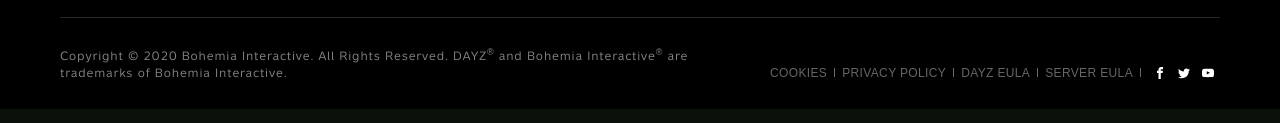
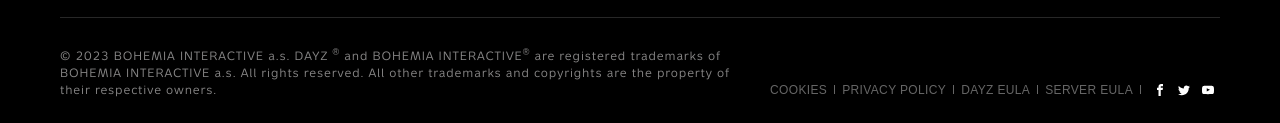
Before and after one commit to Nikitacauselove/buy-dayz, a website: page src/index.html in a window 1280 px wide. Shown: the part 2659-2782 px from the top of the page. Drawn offline with nearby package versions, Linux system fonts and the light colour scheme.

Commit message:
Add footer information

```diff
--- a/Gruntfile.js
+++ b/Gruntfile.js
@@ -6,7 +6,7 @@ module.exports = function(grunt) {
                 src: 'src/index.html',
                 dest: 'build/main.html',
                 options: {
-                    process: function (content) {
+                    process: function(content) {
                         const result = content
                             .replace('<link rel="stylesheet" href="index.css">', '<link rel="stylesheet" href="main.css">')
                             .replace('<script src="index.js"></script>', '<script src="main.js"></script>');
--- a/src/index.html
+++ b/src/index.html
@@ -296,7 +296,7 @@
                         </div>
                     </div>
                     <div class="company-links">
-                        <p class="company-links__copyright">Copyright © 2020 Bohemia Interactive. All Rights Reserved. DAYZ<sup style="font-family: arial, Helvetica, sans-serif;">®</sup> and Bohemia Interactive<sup style="font-family: arial, Helvetica, sans-serif;">®</sup> are trademarks of Bohemia Interactive. </p>
+                        <p class="company-links__copyright">© 2023 BOHEMIA INTERACTIVE a.s. DAYZ <sup style="font-family: arial, Helvetica, sans-serif;">®</sup> and BOHEMIA INTERACTIVE<sup style="font-family: arial, Helvetica, sans-serif;">®</sup> are registered trademarks of BOHEMIA INTERACTIVE a.s. All rights reserved. All other trademarks and copyrights are the property of their respective owners. </p>
                         <ul class="company-links__list">
                             <li class="company-links__link-container"><a class="company-links__link" href="https://www.bistudio.com/cookie-policy" rel="noreferrer noopener">Cookies</a></li><!--
                          --><li class="company-links__link-container"><a class="company-links__link" href="https://www.bistudio.com/privacy-policy" rel="noreferrer noopener">Privacy Policy</a></li><!--
```
